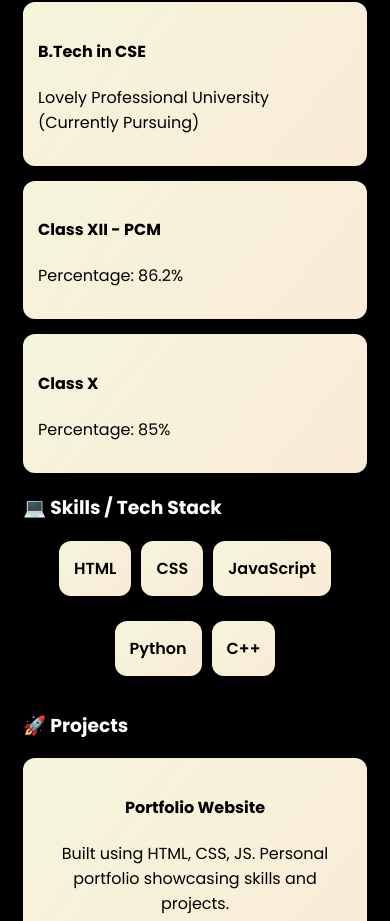
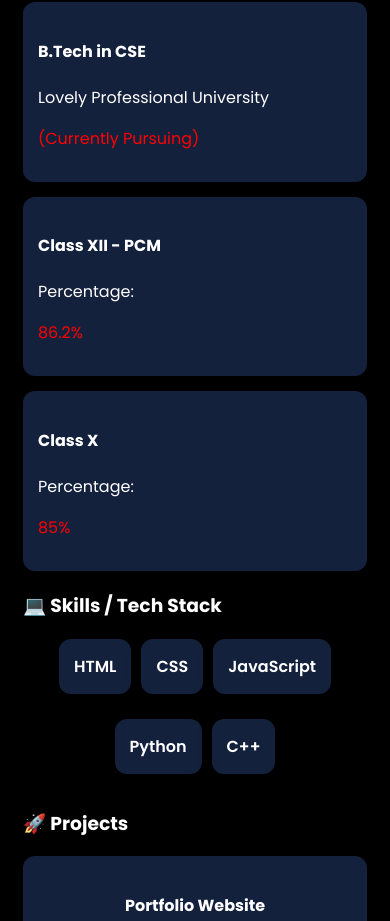
Before and after one commit to pfldivyanshsingh/portfolio, a plain HTML site: page index.html in a window 390 px wide. Shown: the part 797-1718 px from the top of the page. Drawn offline with Linux system fonts and the light colour scheme.

Commit message:
Add files via upload

```diff
--- a/index.html
+++ b/index.html
@@ -310,7 +310,7 @@ document.addEventListener('DOMContentLoaded', () => {
                     Message me on <a href="https://www.linkedin.com/in/pfldivyanshsingh">Linkedin</a></p>
                 <div class="social-links">
                     <a href="https://www.linkedin.com/in/pfldivyanshsingh" target="_blank"><i class="fa-brands fa-linkedin"></i></a>
-                    <a href="#" target="_blank"><i class="fa-brands fa-github"></i></a>
+                    <a href="https://www.github.com/pfldivyanshsingh" target="_blank"><i class="fa-brands fa-github"></i></a>
                     <a href="https://www.instagram.com/pfldivyanshsingh" target="_blank"><i class="fa-brands fa-instagram"></i></a>
                 </div>
                 </div>
@@ -374,15 +374,15 @@ document.addEventListener('DOMContentLoaded', () => {
     <h3>🎓 Education</h3>
     <div class="mobile-edu-card">
       <h4>B.Tech in CSE</h4>
-      <p>Lovely Professional University (Currently Pursuing)</p>
+      <p >Lovely Professional University <p style="color: rgb(255, 0, 0);">(Currently Pursuing)</p></p>
     </div>
     <div class="mobile-edu-card">
       <h4>Class XII - PCM</h4>
-      <p>Percentage: 86.2%</p>
+      <p>Percentage: <p style="color: red;">86.2%</p></p>
     </div>
     <div class="mobile-edu-card">
       <h4>Class X</h4>
-      <p>Percentage: 85%</p>
+      <p>Percentage: <p style="color: red;">85%</p></p>
     </div>
   </div>
 
@@ -462,7 +462,7 @@ document.addEventListener('DOMContentLoaded', () => {
     <p>LinkedIn: <a href="https://www.linkedin.com/in/pfldivyanshsingh">Connect</a></p>
     <div class="mobile-social-links">
       <a href="https://www.linkedin.com/in/pfldivyanshsingh" target="_blank">LinkedIn</a>
-      <a href="#" target="_blank">GitHub</a>
+      <a href="https://www.github.com/pfldivyanshsingh" target="_blank">GitHub</a>
       <a href="https://www.instagram.com/pfldivyanshsingh" target="_blank">Instagram</a>
     </div>
   </div>
--- a/indexstyle.css
+++ b/indexstyle.css
@@ -911,7 +911,7 @@ section h2 {
 .mobile-cert-card,
 .mobile-blog-card,
 .mobile-extra-card {
-    background: linear-gradient(130deg, white, white);
+    background: linear-gradient(130deg, #023047, #023047);
     color: black;
         padding: 15px;
     border-radius: 12px;
@@ -983,7 +983,8 @@ section h2 {
   .mobile-edu-card,
   .mobile-skill-card,
   .mobile-project-card {
-    background: linear-gradient(130deg, beige, antiquewhite);
+    background: linear-gradient(130deg, #14213d, #14213d);
+    color: white;
     border-radius: 12px;
     padding: 15px;
     margin-bottom: 15px;
```
